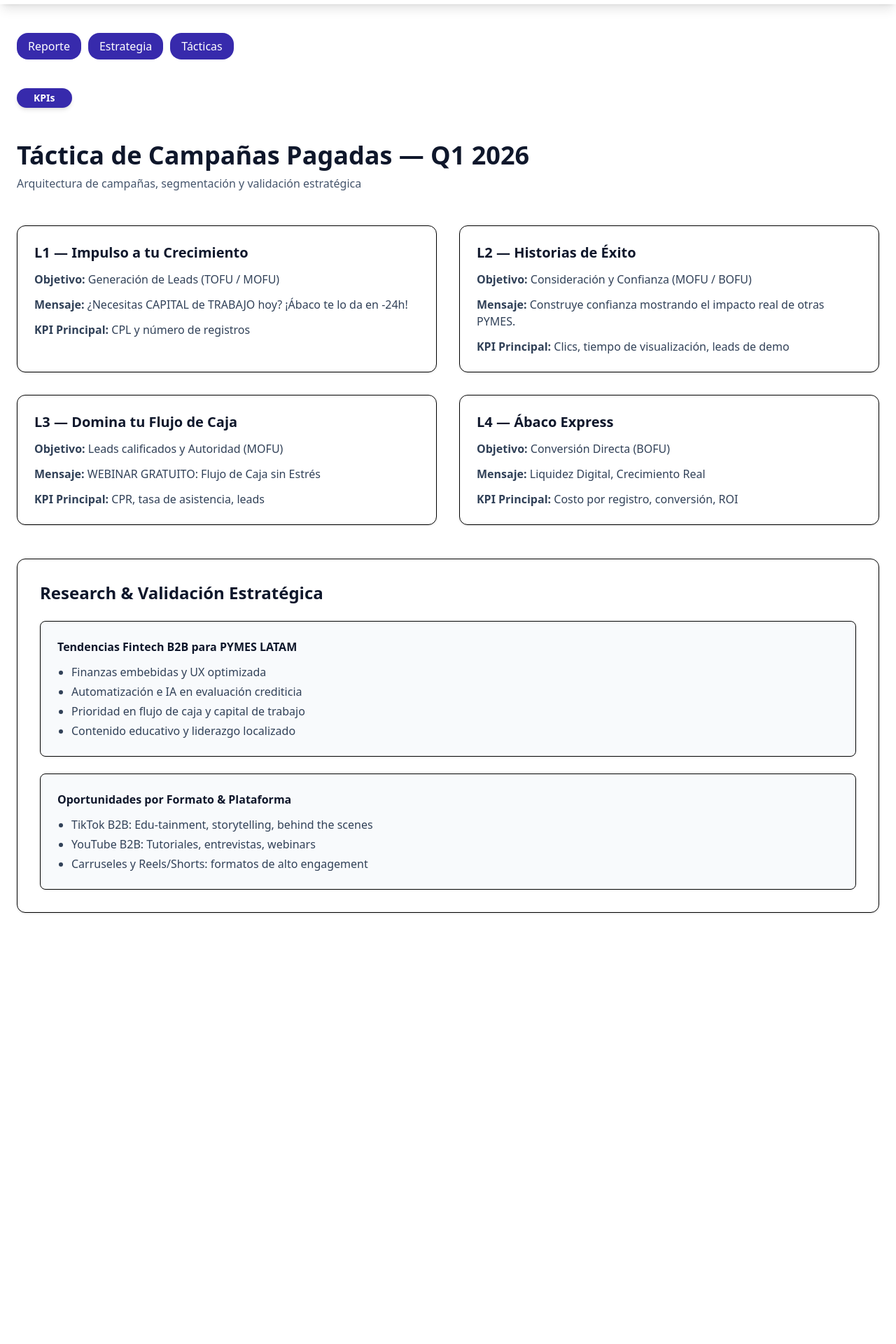
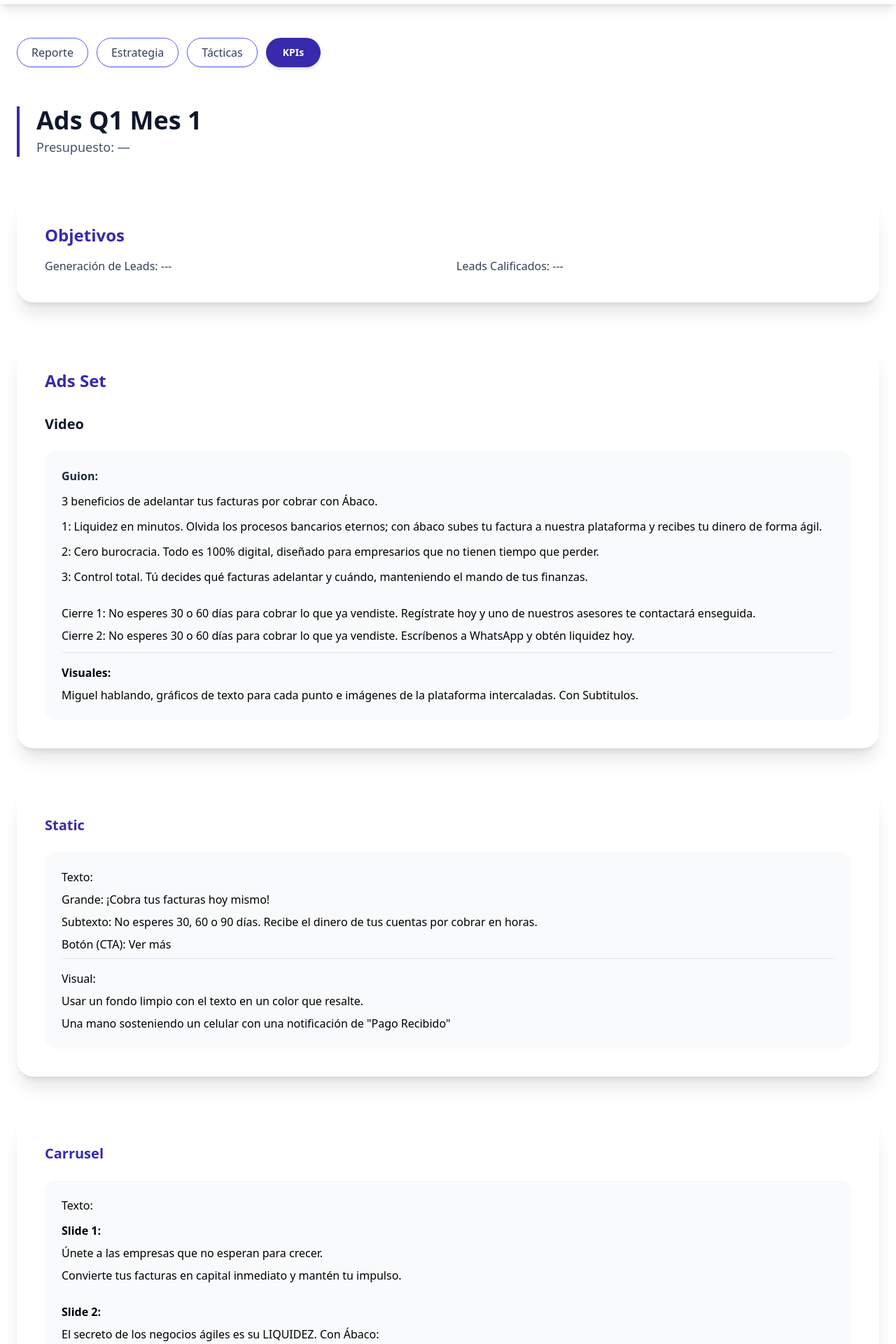
Before and after one commit to judsther/abaco-strategy, a React (Vite) app: page /ads-tactics in a window 1280 px wide. Shown: the part 60-1980 px from the top of the page at 70% size. Before the commit the page ends 1412 px from the top, so only its background shows below. Built offline with nearby package versions, Linux system fonts and the light colour scheme.

Commit message:
KPIs correccion

```diff
--- a/src/pages/ads/AdsReport.jsx
+++ b/src/pages/ads/AdsReport.jsx
@@ -1,35 +1,27 @@
 import { Link, Outlet } from "react-router-dom";
 import ROICalculatorView from "./components/ROICalculatorView";
+import PrimaryButton from "../../components/PrimaryButton";
 
 export default function AdsReport() {
   return (
     <div className="max-w-7xl mx-auto px-6 py-12 space-y-10">
-      <div className="flex space-x-2.5">
-        <p>
-          <Link
-            className="text-white hover:text-blue-400 bg-indigo-800 p-2 px-4 rounded-2xl transition"
-            to="/ads-report"
-          >
-            Reporte
-          </Link>
-        </p>
-        <p>
-          <Link
-            className="text-white hover:text-blue-400 bg-indigo-800 p-2 px-4 rounded-2xl transition"
-            to="/ads-strategy"
-          >
-            Estrategia
-          </Link>
-        </p>
-        <p>
-          <Link
-            className="text-white hover:text-blue-400 bg-indigo-800 p-2 px-4 rounded-2xl transition"
-            to="/ads-tactics"
-          >
-            Tácticas
-          </Link>
-        </p>
-      </div>
+      {/* Navigation */}
+            <div className="flex flex-wrap gap-3">
+              {[
+                { to: "/ads-report", label: "Reporte" },
+                { to: "/ads-strategy", label: "Estrategia" },
+                { to: "/ads-tactics", label: "Tácticas" },
+              ].map((item) => (
+                <Link
+                  key={item.to}
+                  to={item.to}
+                  className="bg-white text-slate-700 px-5 py-2 border border-indigo-500 rounded-3xl shadow hover:bg-indigo-700 transition"
+                >
+                  {item.label}
+                </Link>
+              ))}
+              <PrimaryButton to={"/ads-kpis"} texto={"KPIs"} />
+            </div>
       <header className="space-y-3">
         <h1 className="text-4xl font-semibold text-slate-900">
           Reporte de Rendimiento y Leads Reales
@@ -41,66 +33,7 @@
 
       <Outlet />
 
-      <section className="space-y-12">
-        {/* MÉTRICAS GENERALES */}
-        <div className="bg-white border rounded-xl shadow p-8 space-y-6">
-          <h3 className="text-2xl font-bold text-slate-900">
-            Métricas de Rendimiento Real — Sep–Dic 2025
-          </h3>
 
-          <p className="text-slate-600">
-            Resultados financieros obtenidos tras la validación de calidad de
-            los leads.
-          </p>
-
-          <div className="overflow-x-auto">
-            <table className="min-w-full border rounded-lg overflow-hidden">
-              <thead className="bg-slate-100 text-slate-600">
-                <tr>
-                  <th className="border px-4 py-2 text-left">Métrica</th>
-                  <th className="border px-4 py-2 text-left">Valor</th>
-                  <th className="border px-4 py-2 text-left">Definición</th>
-                </tr>
-              </thead>
-              <tbody className="text-slate-700">
-                <tr>
-                  <td className="border px-4 py-2 font-medium">
-                    Inversión Total
-                  </td>
-                  <td className="border px-4 py-2">$692.22</td>
-                  <td className="border px-4 py-2">
-                    Gasto total en campañas de Meta Ads durante el periodo.
-                  </td>
-                </tr>
-                <tr>
-                  <td className="border px-4 py-2 font-medium">
-                    Leads Reales Generados
-                  </td>
-                  <td className="border px-4 py-2">241</td>
-                  <td className="border px-4 py-2">
-                    Contactos calificados como clientes potenciales genuinos.
-                  </td>
-                </tr>
-                <tr>
-                  <td className="border px-4 py-2 font-medium">CPL Real</td>
-                  <td className="border px-4 py-2">$2.87</td>
-                  <td className="border px-4 py-2">
-                    Inversión total dividida entre los leads reales generados.
-                  </td>
-                </tr>
-                <tr>
-                  <td className="border px-4 py-2 font-medium">Mejor CPL</td>
-                  <td className="border px-4 py-2 text-emerald-600 font-semibold">
-                    $0.22
-                  </td>
-                  <td className="border px-4 py-2">
-                    CPL logrado por el anuncio de mayor rendimiento.
-                  </td>
-                </tr>
-              </tbody>
-            </table>
-          </div>
-        </div>
 
         {/* ACTIVOS PUBLICITARIOS */}
         <div className="bg-white border rounded-xl shadow p-8 space-y-6">
@@ -115,7 +48,6 @@
                   <th className="border px-4 py-2">Pos.</th>
                   <th className="border px-4 py-2 text-left">Post / Campaña</th>
                   <th className="border px-4 py-2">Leads</th>
-                  <th className="border px-4 py-2">CPL</th>
                   <th className="border px-4 py-2 text-left">
                     Enfoque Estratégico
                   </th>
@@ -127,54 +59,54 @@
                     1,
                     "Adelantamos el pago de facturas",
                     114,
-                    "$0.22",
+
                     "Solución directa de flujo de caja",
                   ],
                   [
                     2,
                     "Acceso al efectivo",
                     50,
-                    "$0.49",
+
                     "Capital para crecimiento empresarial",
                   ],
                   [
                     3,
                     "Negocios ágiles = LIQUIDEZ",
                     28,
-                    "$2.14",
+
                     "Gestión financiera estratégica",
                   ],
                   [
                     4,
                     "Urgencia Liquidez 24h",
                     28,
-                    "$4.88",
+
                     "Necesidad de rapidez",
                   ],
                   [
                     5,
                     "Plataforma <24h",
                     9,
-                    "$3.83",
+
                     "Velocidad de financiamiento",
                   ],
-                  [6, "Flujo de caja débil", 6, "$9.61", "Contenido educativo"],
+                  [6, "Flujo de caja débil", 6, "Contenido educativo"],
                   [
                     7,
                     "Lista 830 potenciales",
                     4,
-                    "$34.43",
+
                     "Rendimiento crítico — pausar",
                   ],
-                  [8, "Lookalike urgencia", 2, "$20.71", "Baja conversión"],
-                ].map(([pos, name, leads, cpl, focus]) => (
+                  [8, "Lookalike urgencia", 2, "Baja conversión"],
+                ].map(([pos, name, leads, focus]) => (
                   <tr key={pos}>
                     <td className="border px-4 py-2 text-center font-semibold">
                       {pos}
                     </td>
                     <td className="border px-4 py-2">{name}</td>
                     <td className="border px-4 py-2 text-center">{leads}</td>
-                    <td className="border px-4 py-2 text-center">{cpl}</td>
+
                     <td className="border px-4 py-2">{focus}</td>
                   </tr>
                 ))}
@@ -182,7 +114,7 @@
             </table>
           </div>
         </div>
-
+<section>
         {/* AD ESTRELLA */}
         <div className="bg-emerald-50 border border-emerald-200 rounded-xl p-8 space-y-4">
           <h3 className="text-xl font-bold text-emerald-900">
--- a/src/pages/ads/AdsStrategy.jsx
+++ b/src/pages/ads/AdsStrategy.jsx
@@ -4,33 +4,23 @@
 export default function AdsStrategy() {
   return (
     <section className="max-w-7xl mx-auto px-6 py-12 space-y-12">
-      <div className="flex space-x-2.5">
-        <p>
-          <Link
-            className="text-white hover:text-blue-400 bg-indigo-800 p-2 px-4 rounded-2xl transition"
-            to="/ads-report"
-          >
-            Reporte
-          </Link>
-        </p>
-        <p>
-          <Link
-            className="text-white hover:text-blue-400 bg-indigo-800 p-2 px-4 rounded-2xl transition"
-            to="/ads-strategy"
-          >
-            Estrategia
-          </Link>
-        </p>
-        <p>
-          <Link
-            className="text-white hover:text-blue-400 bg-indigo-800 p-2 px-4 rounded-2xl transition"
-            to="/ads-tactics"
-          >
-            Tácticas
-          </Link>
-        </p>
-      </div>
-      <PrimaryButton to={"/ads-kpis"} texto={"KPIs"} />
+    {/* Navigation */}
+          <div className="flex flex-wrap gap-3">
+            {[
+              { to: "/ads-report", label: "Reporte" },
+              { to: "/ads-strategy", label: "Estrategia" },
+              { to: "/ads-tactics", label: "Tácticas" },
+            ].map((item) => (
+              <Link
+                key={item.to}
+                to={item.to}
+                className="bg-white text-slate-700 px-5 py-2 border border-indigo-500 rounded-3xl shadow hover:bg-indigo-700 transition"
+              >
+                {item.label}
+              </Link>
+            ))}
+            <PrimaryButton to={"/ads-kpis"} texto={"KPIs"} />
+          </div>
       <div className="min-h-screen from-black via-zinc-900 to-black">
         {/* Header */}
         <div className="flex justify-between items-start mb-16">
--- a/src/pages/ads/AdsTactics.jsx
+++ b/src/pages/ads/AdsTactics.jsx
@@ -1,133 +1,208 @@
 import { Link } from "react-router-dom";
 import PrimaryButton from "../../components/PrimaryButton";
 
-
 export default function AdsTactics() {
   return (
-    <div className="max-w-7xl mx-auto px-6 py-12 space-y-12">
-      <div className="flex space-x-2.5">
-        <p>
+    <div className="max-w-7xl mx-auto px-6 py-12 space-y-14">
+      {/* Navigation */}
+      <div className="flex flex-wrap gap-3">
+        {[
+          { to: "/ads-report", label: "Reporte" },
+          { to: "/ads-strategy", label: "Estrategia" },
+          { to: "/ads-tactics", label: "Tácticas" },
+        ].map((item) => (
           <Link
-            className="text-white hover:text-blue-400 bg-indigo-800 p-2 px-4 rounded-2xl transition"
-            to="/ads-report"
+            key={item.to}
+            to={item.to}
+            className="bg-white text-slate-700 px-5 py-2 border border-indigo-500 rounded-3xl shadow hover:bg-indigo-700 transition"
           >
-            Reporte
+            {item.label}
           </Link>
-        </p>
-        <p>
-          <Link
-            className="text-white hover:text-blue-400 bg-indigo-800 p-2 px-4 rounded-2xl transition"
-            to="/ads-strategy"
-          >
-            Estrategia
-          </Link>
-        </p>
-        <p>
-          <Link
-            className="text-white hover:text-blue-400 bg-indigo-800 p-2 px-4 rounded-2xl transition"
-            to="/ads-tactics"
-          >
-            Tácticas
-          </Link>
-        </p>
+        ))}
+        <PrimaryButton to={"/ads-kpis"} texto={"KPIs"} />
       </div>
-      <PrimaryButton to={"/ads-kpis"} texto={"KPIs"} />
-      <header>
-        <h2 className="text-4xl font-semibold text-slate-900">
-          Táctica de Campañas Pagadas — Q1 2026
-        </h2>
-        <p className="text-slate-600 mt-2">
-          Arquitectura de campañas, segmentación y validación estratégica
-        </p>
-      </header>
 
-      <section className="grid md:grid-cols-2 gap-8">
-        <CampaignCard
-          title="L1 — Impulso a tu Crecimiento"
-          objective="Generación de Leads (TOFU / MOFU)"
-          message="¿Necesitas CAPITAL de TRABAJO hoy? ¡Ábaco te lo da en -24h!"
-          kpi="CPL y número de registros"
-        />
+      {/* Header */}
+      <div className="border-l-4 border-indigo-800 pl-6 space-y-1">
+        <h1 className="text-4xl font-extrabold text-slate-900">Ads Q1 Mes 1</h1>
+        <p className="text-slate-600 text-lg">Presupuesto: —</p>
+      </div>
 
-        <CampaignCard
-          title="L2 — Historias de Éxito"
-          objective="Consideración y Confianza (MOFU / BOFU)"
-          message="Construye confianza mostrando el impacto real de otras PYMES."
-          kpi="Clics, tiempo de visualización, leads de demo"
-        />
-
-        <CampaignCard
-          title="L3 — Domina tu Flujo de Caja"
-          objective="Leads calificados y Autoridad (MOFU)"
-          message="WEBINAR GRATUITO: Flujo de Caja sin Estrés"
-          kpi="CPR, tasa de asistencia, leads"
-        />
-
-        <CampaignCard
-          title="L4 — Ábaco Express"
-          objective="Conversión Directa (BOFU)"
-          message="Liquidez Digital, Crecimiento Real"
-          kpi="Costo por registro, conversión, ROI"
-        />
+      {/* Objetivos */}
+      <section className="bg-white rounded-3xl shadow-xl p-10 space-y-4">
+        <h2 className="text-2xl font-bold text-indigo-800">Objetivos</h2>
+        <div className="grid md:grid-cols-2 gap-6 text-slate-700">
+          <p>Generación de Leads: ---</p>
+          <p>Leads Calificados: ---</p>
+        </div>
       </section>
 
-      <ResearchSection />
+      {/* Ads Set */}
+      <section className="bg-white rounded-3xl shadow-xl p-10 space-y-8">
+        <h2 className="text-2xl font-bold text-indigo-800">Ads Set</h2>
+
+        <div className="space-y-6">
+          <h3 className="text-xl font-semibold text-slate-900">Video</h3>
+
+          <div className="bg-slate-50 rounded-2xl p-6 space-y-3">
+            <p className="font-semibold text-slate-800">Guion:</p>
+            <p>3 beneficios de adelantar tus facturas por cobrar con Ábaco.</p>
+            <p>
+              1: Liquidez en minutos. Olvida los procesos bancarios eternos; con
+              ábaco subes tu factura a nuestra plataforma y recibes tu dinero de
+              forma ágil.
+            </p>
+            <p>
+              2: Cero burocracia. Todo es 100% digital, diseñado para
+              empresarios que no tienen tiempo que perder.
+            </p>
+            <p>
+              3: Control total. Tú decides qué facturas adelantar y cuándo,
+              manteniendo el mando de tus finanzas.
+            </p>
+
+            <div className="pt-4 space-y-2">
+              <p>
+                Cierre 1: No esperes 30 o 60 días para cobrar lo que ya
+                vendiste. Regístrate hoy y uno de nuestros asesores te
+                contactará enseguida.
+              </p>
+              <p>
+                Cierre 2: No esperes 30 o 60 días para cobrar lo que ya
+                vendiste. Escríbenos a WhatsApp y obtén liquidez hoy.
+              </p>
+            </div>
+
+            <div className="pt-4 border-t border-slate-200 space-y-2">
+              <p className="font-semibold">Visuales:</p>
+              <p>
+                Miguel hablando, gráficos de texto para cada punto e imágenes de
+                la plataforma intercaladas. Con Subtitulos.
+              </p>
+            </div>
+          </div>
+        </div>
+      </section>
+
+      {/* Static */}
+      <section className="bg-white rounded-3xl shadow-xl p-10 space-y-6">
+        <h3 className="text-xl font-semibold text-indigo-800">Static</h3>
+
+        <div className="bg-slate-50 rounded-2xl p-6 space-y-2">
+          <p>Texto:</p>
+          <p>Grande: ¡Cobra tus facturas hoy mismo!</p>
+          <p>
+            Subtexto: No esperes 30, 60 o 90 días. Recibe el dinero de tus
+            cuentas por cobrar en horas.
+          </p>
+          <p>Botón (CTA): Ver más</p>
+
+          <div className="pt-4 border-t border-slate-200 space-y-2">
+            <p>Visual:</p>
+            <p>Usar un fondo limpio con el texto en un color que resalte.</p>
+            <p>
+              Una mano sosteniendo un celular con una notificación de "Pago
+              Recibido"
+            </p>
+          </div>
+        </div>
+      </section>
+
+      {/* Carrusel */}
+      <section className="bg-white rounded-3xl shadow-xl p-10 space-y-6">
+        <h3 className="text-xl font-semibold text-indigo-800">Carrusel</h3>
+
+        <div className="bg-slate-50 rounded-2xl p-6 space-y-3">
+          <p>Texto:</p>
+
+          <div className="space-y-2">
+            <p className="font-semibold">Slide 1:</p>
+            <p>Únete a las empresas que no esperan para crecer.</p>
+            <p>
+              Convierte tus facturas en capital inmediato y mantén tu impulso.
+            </p>
+          </div>
+
+          <div className="space-y-2 pt-4">
+            <p className="font-semibold">Slide 2:</p>
+            <p>El secreto de los negocios ágiles es su LIQUIDEZ. Con Ábaco:</p>
+            <p>✅ Gana más: Aprovecha descuentos por pronto pago.</p>
+            <p>✅ Anticípate: Adquiere inventario estratégico hoy.</p>
+            <p>✅ Lidera: Opera con total paz mental y seguridad.</p>
+          </div>
+
+          <div className="space-y-2 pt-4">
+            <p className="font-semibold">Slide 3:</p>
+            <p>
+              Sube tus facturas a nuestra plataforma y recibe tu efectivo en
+              horas.
+            </p>
+            <p>Sin burocracia ni filas. Solo tu dinero trabajando para ti.</p>
+          </div>
+
+          <div className="pt-4 border-t border-slate-200 space-y-2">
+            <p>Visuales:</p>
+            <p>
+              Slide 1: Empresario salvadoreño viendo gráficas de crecimiento.
+            </p>
+            <p>Slides 2: iconos limpios y elegantes por cada punto.</p>
+            <p>Slide 3: Mockup plataforma.</p>
+          </div>
+        </div>
+      </section>
+
+      {/* Descripción */}
+      <section className="bg-indigo-800 text-white rounded-3xl shadow-xl p-10 space-y-3">
+        <p>Descripción principal:</p>
+        <p>
+          No esperes 60 días para cobrar. Convierte tus facturas en liquidez hoy
+          mismo y mantén el impulso de tu negocio con Ábaco.
+        </p>
+        <p>*Financiamiento para Pymes. No créditos personales.</p>
+      </section>
+
+      {/* Campañas */}
+      <section className="bg-white rounded-3xl shadow-xl p-10 space-y-6">
+        <h3 className="text-xl font-semibold text-indigo-800">Campañas</h3>
+
+        <div className="grid md:grid-cols-3 gap-6 text-slate-700">
+          <div className="bg-slate-50 p-5 rounded-xl space-y-1">
+            <p className="font-semibold">Campana 1</p>
+            <p>Público Objetivo: Advantage</p>
+            <p>CTA Escribir Whatsapp</p>
+          </div>
+
+          <div className="bg-slate-50 p-5 rounded-xl space-y-1">
+            <p className="font-semibold">Campana 2</p>
+            <p>Público Objetivo: Lookalike</p>
+            <p>CTA Escribir Whatsapp</p>
+          </div>
+
+          <div className="bg-slate-50 p-5 rounded-xl space-y-1">
+            <p className="font-semibold">Campana 3</p>
+            <p>Público Objetivo: Intereses</p>
+            <p>CTA Escribir Whatsapp</p>
+          </div>
+
+          <div className="bg-slate-50 p-5 rounded-xl space-y-1">
+            <p className="font-semibold">Campana 1</p>
+            <p>Público Objetivo: Advantage</p>
+            <p>Llenar el formulario</p>
+          </div>
+
+          <div className="bg-slate-50 p-5 rounded-xl space-y-1">
+            <p className="font-semibold">Campana 2</p>
+            <p>Público Objetivo: Lookalike</p>
+            <p>Llenar el formulario</p>
+          </div>
+
+          <div className="bg-slate-50 p-5 rounded-xl space-y-1">
+            <p className="font-semibold">Campana 3</p>
+            <p>Público Objetivo: Intereses</p>
+            <p>Llenar Formulario</p>
+          </div>
+        </div>
+      </section>
     </div>
   );
 }
- function ResearchSection() {
-  return (
-    <section className="bg-white border rounded-xl shadow p-8 space-y-6">
-      <h3 className="text-2xl font-bold text-slate-900">
-        Research & Validación Estratégica
-      </h3>
-
-      <ResearchBlock
-        title="Tendencias Fintech B2B para PYMES LATAM"
-        items={[
-          "Finanzas embebidas y UX optimizada",
-          "Automatización e IA en evaluación crediticia",
-          "Prioridad en flujo de caja y capital de trabajo",
-          "Contenido educativo y liderazgo localizado",
-        ]}
-      />
-
-      <ResearchBlock
-        title="Oportunidades por Formato & Plataforma"
-        items={[
-          "TikTok B2B: Edu-tainment, storytelling, behind the scenes",
-          "YouTube B2B: Tutoriales, entrevistas, webinars",
-          "Carruseles y Reels/Shorts: formatos de alto engagement",
-        ]}
-      />
-    </section>
-  );
-}
-function ResearchBlock({ title, items }) {
-  return (
-    <div className="bg-slate-50 border rounded-lg p-6 space-y-3">
-      <h4 className="font-semibold text-slate-900">{title}</h4>
-      <ul className="list-disc pl-5 text-slate-700 space-y-1">
-        {items.map((item, index) => (
-          <li key={index}>{item}</li>
-        ))}
-      </ul>
-    </div>
-  );
-}
-function CampaignCard({ title, objective, message, kpi }) {
-  return (
-    <div className="bg-white border rounded-xl shadow p-6 space-y-3">
-      <h3 className="text-xl font-bold text-slate-900">{title}</h3>
-      <p className="text-slate-700">
-        <strong>Objetivo:</strong> {objective}
-      </p>
-      <p className="text-slate-700">
-        <strong>Mensaje:</strong> {message}
-      </p>
-      <p className="text-slate-700">
-        <strong>KPI Principal:</strong> {kpi}
-      </p>
-    </div>
-  );
-}
--- a/src/pages/ads/PaidAdsKPIsView.jsx
+++ b/src/pages/ads/PaidAdsKPIsView.jsx
@@ -4,33 +4,23 @@
 export default function PaidAdsKPIsView() {
   return (
     <div className="max-w-7xl mx-auto py-12 px-6 space-y-12">
-      <div className="flex space-x-2.5">
-        <p>
-          <Link
-            className="text-white hover:text-blue-400 bg-indigo-800 p-2 px-4 rounded-2xl transition"
-            to="/ads-report"
-          >
-            Reporte
-          </Link>
-        </p>
-        <p>
-          <Link
-            className="text-white hover:text-blue-400 bg-indigo-800 p-2 px-4 rounded-2xl transition"
-            to="/ads-strategy"
-          >
-            Estrategia
-          </Link>
-        </p>
-        <p>
-          <Link
-            className="text-white hover:text-blue-400 bg-indigo-800 p-2 px-4 rounded-2xl transition"
-            to="/ads-tactics"
-          >
-            Tácticas
-          </Link>
-        </p>
-      </div>
-      <PrimaryButton to={"/ads-kpis"} texto={"KPIs"} />
+      {/* Navigation */}
+            <div className="flex flex-wrap gap-3">
+              {[
+                { to: "/ads-report", label: "Reporte" },
+                { to: "/ads-strategy", label: "Estrategia" },
+                { to: "/ads-tactics", label: "Tácticas" },
+              ].map((item) => (
+                <Link
+                  key={item.to}
+                  to={item.to}
+                  className="bg-white text-slate-700 px-5 py-2 border border-indigo-500 rounded-3xl shadow hover:bg-indigo-700 transition"
+                >
+                  {item.label}
+                </Link>
+              ))}
+              <PrimaryButton to={"/ads-kpis"} texto={"KPIs"} />
+            </div>
       {/* Header */}
       <div className="text-start space-y-3">
         <h1 className="text-3xl font-semibold text-slate-900">
```
Also changed, not shown: src/pages/ads/components/ROICalculatorView.jsx (+53 -57 lines).
